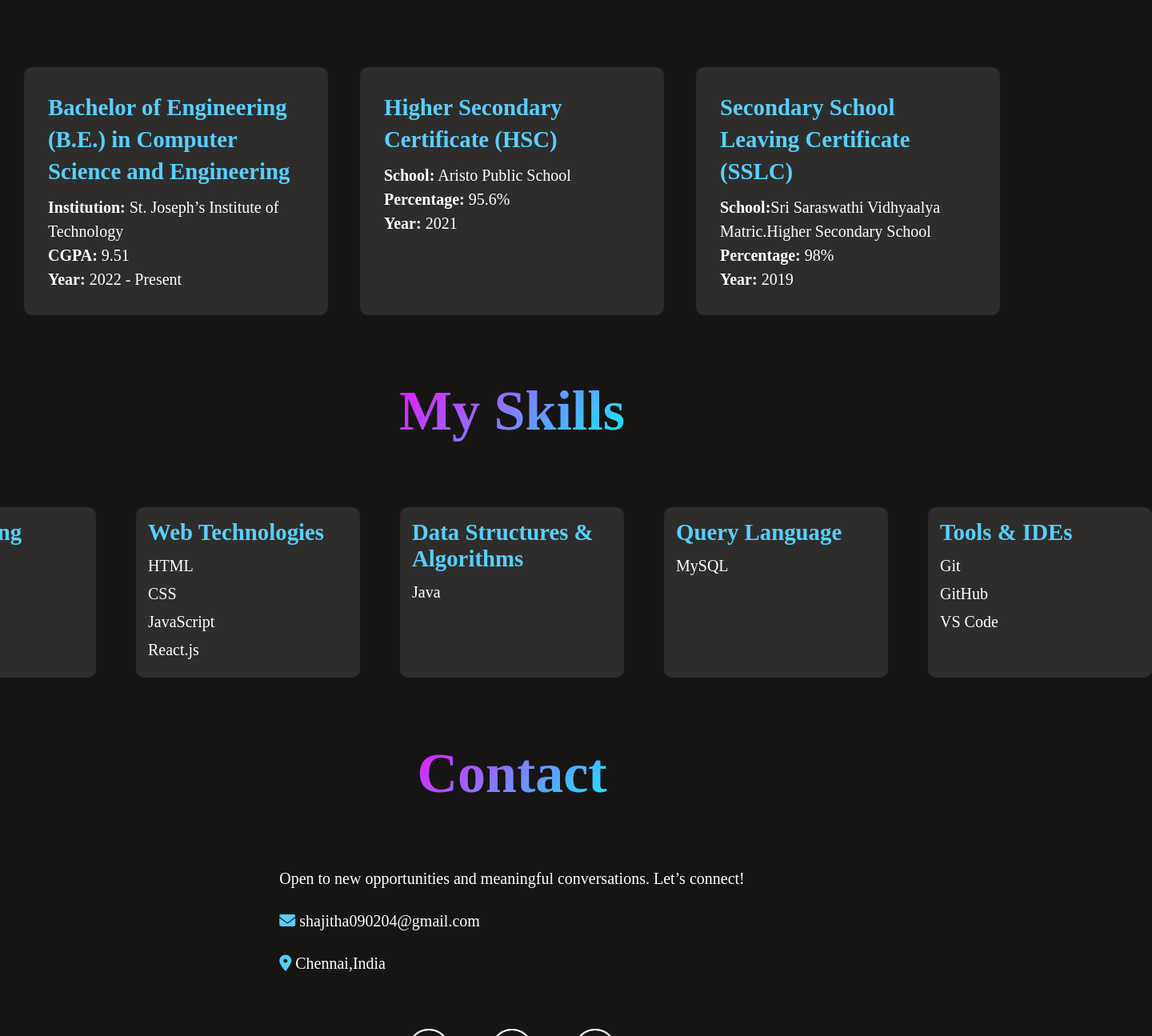
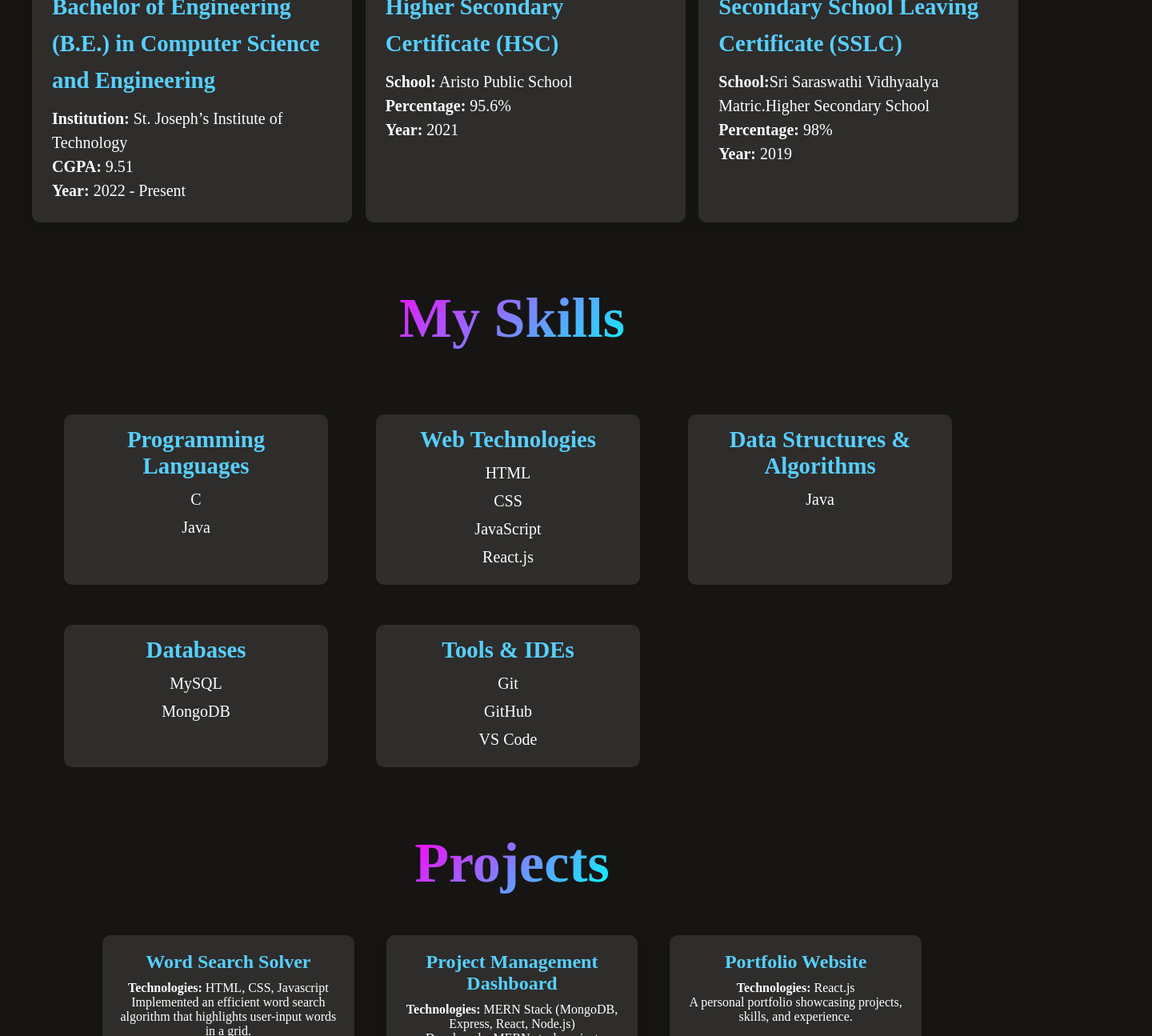
Before and after one commit to ShajithaS/Portfolio-react, a React (Vite) app in the folder Portfolio using react/: page /about in a window 1280 px wide. Shown: the part 1505-2800 px from the top of the page at 80% size, 1440 px wide, since content can reach past the window. Built offline with nearby package versions, Linux system fonts and the light colour scheme.

Commit message:
few changes

```diff
--- a/Portfolio using react/package.json
+++ b/Portfolio using react/package.json
@@ -24,6 +24,6 @@
     "eslint-plugin-react-hooks": "^5.0.0",
     "eslint-plugin-react-refresh": "^0.4.18",
     "globals": "^15.14.0",
-    "vite": "^6.1.0"
+    "vite": "^6.2.5"
   }
 }
--- a/Portfolio using react/src/App.jsx
+++ b/Portfolio using react/src/App.jsx
@@ -5,6 +5,7 @@ import About from './Components/About/About'
 import Education from './Components/Education/Education'
 import Skills from './Components/Skills/Skills'
 import Contact from './Components/Contact/Contact'
+import Projects from './Components/Projects/Projects'
 
 const App = () => {
   return (
@@ -14,6 +15,7 @@ const App = () => {
       <About />
       <Education />
       <Skills />
+      <Projects/>
       <Contact/>
     </div>
   )
--- a/Portfolio using react/src/Components/Education/Education.css
+++ b/Portfolio using react/src/Components/Education/Education.css
@@ -1,4 +1,4 @@
-.education{
+/*.education{
     display:flex;
     align-items: center;
     flex-direction: column;
@@ -36,7 +36,7 @@
 }
 
 /* Text */
-.education-card p {
+/*.education-card p {
     font-size:20px ;
     line-height: 1.5;
 }
@@ -74,7 +74,7 @@
     }
 
     .education-content {
-        flex-direction: column; /* Stacks cards vertically */
+        flex-direction: column;
         gap: 20px;
     }
 
@@ -82,4 +82,103 @@
         width: 100%;
         padding: 15px;
     }
+}*/
+.education {
+    display: flex;
+    align-items: center;
+    flex-direction: column;
+    gap: 50px;
+    margin: 40px;
 }
+
+.education-title {
+    font-size: 35px;
+    font-weight: 600;
+    padding: 0px 30px;
+    background: linear-gradient(135deg, #ff00ff, #00ffff);
+    background-clip: text;
+    -webkit-background-clip: text;
+    -webkit-text-fill-color: transparent;
+}
+
+.education-content {
+    display: grid;  /* Use grid for better alignment */
+    grid-template-columns: repeat(auto-fit, minmax(250px, 1fr)); /* Responsive grid */
+    gap: 50px;
+    justify-content: center; /* Center align content */
+    width: 100%;
+    max-width: 1200px;
+}
+
+
+    .education-card {
+    background: rgba(255, 255, 255, 0.1);
+    padding: 25px;
+    border-radius: 10px;
+    min-width: 250px;  /* Ensures a minimum width */
+    width: 100%;  /* Allows it to shrink and expand within the grid */
+    max-width: 350px;  /* Prevents it from becoming too wide */
+    line-height: 1.6;
+    transition: transform 0.3s;
+    box-shadow: 0px 5px 15px rgba(0, 0, 0, 0.1);
+}
+
+
+.education-card h3 {
+    color: #57cfff;
+    font-size: 1.8rem;
+    margin-bottom: 10px;
+}
+
+.education-card p {
+    font-size: 20px;
+    line-height: 1.5;
+}
+
+.education-card:hover {
+    transform: scale(1.05);
+    border: 1px solid #57cfff;
+}
+
+/* Responsive Design */
+@media screen and (max-width: 1024px) {
+    .education-content {
+        gap: 20px;
+    }
+
+    .education-card {
+        width: 280px;
+        padding: 20px;
+    }
+}
+
+@media screen and (max-width: 768px) {
+    .education {
+        margin: 20px;
+    }
+
+    .education-title {
+        font-size: 28px;
+    }
+
+    .education-card {
+        width: 90%;
+    }
+}
+
+@media screen and (max-width: 480px) {
+    .education-title {
+        font-size: 24px;
+    }
+
+    .education-content {
+        flex-direction: column; /* Stacks cards vertically */
+        align-items: center;
+        gap: 15px;
+    }
+
+    .education-card {
+        width: 100%;
+        padding: 15px;
+    }
+}
--- a/Portfolio using react/src/Components/Navbar/Navbar.jsx
+++ b/Portfolio using react/src/Components/Navbar/Navbar.jsx
@@ -22,7 +22,9 @@ const Navbar = () => {
         <li><AnchorLink className='anchor-link' offset={50} href='#about'>About me</AnchorLink></li>
         <li><AnchorLink className='anchor-link' offset={50} href='#education'>Education</AnchorLink></li>
         <li><AnchorLink className='anchor-link' offset={50} href='#skills'>Skills</AnchorLink></li>
+        <li><AnchorLink className='anchor-link' offset={50} href='#projects'>Projects</AnchorLink></li>
         <li><AnchorLink className='anchor-link' offset={50} href='#contact'>Contact</AnchorLink></li>
+
     </ul>
     <div className='nav-connect'><AnchorLink className='connect-anchor-link' offset={50} href='#contact'>Connnect with me</AnchorLink></div>
     </div>
--- /dev/null
+++ b/Portfolio using react/src/Components/Projects/Projects.css
@@ -0,0 +1,122 @@
+.projects {
+    display: flex;
+    flex-direction: column;
+    align-items: center;
+    gap: 50px;
+    margin: 80px 10%;
+}
+
+.projects-title {
+    font-size: 35px;
+    font-weight: 600;
+    background: linear-gradient(135deg, #ff00ff, #00ffff);
+    background-clip: text;
+    -webkit-background-clip: text;
+    -webkit-text-fill-color: transparent;
+    text-align: center;
+}
+
+.projects-content {
+    display: grid;
+    grid-template-columns: repeat(auto-fit, minmax(300px, 1fr));
+    gap: 40px;
+    justify-content: center;
+    width: 100%;
+    max-width: 1200px;
+}
+
+.project-card {
+    background: rgba(255, 255, 255, 0.1);
+    padding: 20px;
+    border-radius: 10px;
+    transition: transform 0.3s ease-in-out;
+    box-shadow: 0px 5px 15px rgba(0, 0, 0, 0.1);
+    text-align: center;
+    display: flex;
+    flex-direction: column;
+    justify-content: space-between;
+    height: 200px; /* Fixed height */
+    overflow: hidden;
+}
+
+.project-card h2 {
+    color: #57cfff;
+    font-size: 1.5rem;
+    margin-bottom: 10px;
+}
+
+/* Fixed size for technologies and description */
+.project-card .technologies,
+.project-card .description {
+    max-height: 50px; /* Fixed height */
+    overflow-y: auto; /* Enable scrolling */
+    padding: 5px;
+    text-align: left;
+    font-size: 20px;
+    line-height: 1.4;
+    scrollbar-width: thin;
+    scrollbar-color: #57cfff transparent;
+}
+
+/* Custom scrollbar for WebKit browsers */
+.project-card .technologies::-webkit-scrollbar,
+.project-card .description::-webkit-scrollbar {
+    width: 5px;
+}
+
+.project-card .technologies::-webkit-scrollbar-thumb,
+.project-card .description::-webkit-scrollbar-thumb {
+    background-color: #57cfff;
+    border-radius: 5px;
+}
+
+/* Ensure the link stays at the bottom */
+.project-card a {
+    color: #ff00ff;
+    text-decoration: none;
+    font-weight: bold;
+    transition: color 0.3s;
+    margin-top: auto; /* Push link to bottom */
+}
+
+.project-card a:hover {
+    color: #00ffff;
+}
+
+.project-card:hover {
+    transform: scale(1.05);
+    border: 1px solid #57cfff;
+}
+
+/* Responsive Design */
+@media screen and (max-width: 768px) {
+    .projects {
+        margin: 40px 5%;
+    }
+
+    .projects-title h1 {
+        font-size: 35px;
+    }
+
+    .project-card {
+        width: 100%;
+    }
+}
+
+@media screen and (max-width: 480px) {
+    .projects-title h1 {
+        font-size: 35px;
+    }
+
+    .projects-content {
+        display: flex;
+        flex-direction: column;
+        align-items: center;
+        gap: 20px;
+    }
+
+    .project-card {
+        width: 100%;
+        padding: 15px;
+    }
+}
--- /dev/null
+++ b/Portfolio using react/src/Components/Projects/Projects.jsx
@@ -0,0 +1,44 @@
+import React from "react";
+import "./Projects.css";
+
+const projects = [{
+    title: "Word Search Solver",
+    technologies: "HTML, CSS, Javascript",
+    description: "Implemented an efficient word search algorithm that highlights user-input words in a grid.",
+    link: "https://shajithas.github.io/Word-Search/",
+  },
+  {
+    title: "Project Management Dashboard",
+    technologies: "MERN Stack (MongoDB, Express, React, Node.js)",
+    description: "Developed a MERN stack project management system with task management, dynamic status updates, and a visual dashboard.",
+    link: "https://project-management-dashboard-lake.vercel.app/",
+  },
+  {
+    title: "Portfolio Website",
+    technologies: "React.js",
+    description: "A personal portfolio showcasing projects, skills, and experience.",
+    link: "https://shajitha-portfolio-phi.vercel.app/",
+  },
+];
+
+const Projects = () => {
+  return (
+    <div className="projects" id="projects">
+      <div className="projects-title">
+        <h1>Projects</h1>
+      </div>
+      <div className="projects-content">
+        {projects.map((project, index) => (
+          <div key={index} className="project-card">
+            <h2>{project.title}</h2>
+            <p><strong>Technologies:</strong> {project.technologies}</p>
+            <p>{project.description}</p>
+            <a href={project.link} target="_blank" rel="noopener noreferrer">View Project</a>
+          </div>
+        ))}
+      </div>
+    </div>
+  );
+};
+
+export default Projects;
--- a/Portfolio using react/src/Components/Skills/Skills.css
+++ b/Portfolio using react/src/Components/Skills/Skills.css
@@ -14,7 +14,7 @@
     flex-direction: column;
     gap: 80px;
 }
-.skill-content{
+/*.skill-content{
     display: flex;
     grid-template-columns: 1fr 1fr;
     gap: 50px;
@@ -25,6 +25,24 @@
             border-radius: 10px;
             width: 250px;
 
+}*/
+.skill-content {
+    display: grid;  /* Use grid for better alignment */
+    grid-template-columns: repeat(auto-fit, minmax(250px, 1fr)); /* Responsive grid */
+    gap: 50px;
+    justify-content: center; /* Center align content */
+    width: 100%;
+    max-width: 1200px;
+}
+
+.skill-card {
+    background: rgba(255, 255, 255, 0.1);
+    padding: 15px;
+    border-radius: 10px;
+    width: 100%; /* Take full grid space */
+    max-width: 300px; /* Prevent too wide cards */
+    text-align: center; /* Center content */
+    transition: transform 0.3s;
 }
 .skill-card h2 {
     color:#57cfff;
--- a/Portfolio using react/src/Components/Skills/Skills.jsx
+++ b/Portfolio using react/src/Components/Skills/Skills.jsx
@@ -31,9 +31,10 @@ const Skills = () => {
                 </ul>
             </div>
             <div class="skill-card">
-                <h2>Query Language</h2>
+                <h2>Databases</h2>
                 <ul>
                     <li>MySQL</li>
+                    <li>MongoDB</li>
                 </ul>
             </div>
             <div class="skill-card">
--- a/Portfolio using react/src/Routes/AppRoutes.jsx
+++ b/Portfolio using react/src/Routes/AppRoutes.jsx
@@ -4,7 +4,7 @@ import Hero from "../Components/Hero/Hero";
 import About from "../Components/About/About";
 import Education from "../Components/Education/Education";
 import Skills from "../Components/Skills/Skills";
-
+import Projects from "../Components/Projects/Projects"
 const AppRoutes = () => {
   return (
     <BrowserRouter>
@@ -13,7 +13,7 @@ const AppRoutes = () => {
             <Route path='/about' element={<About/>}></Route>
             <Route path='/education' element={<Education/>}></Route>
             <Route path='/skills' element={<Skills/>}></Route>
-
+            <Route path='/projects' element={<Projects/>}></Route>
         </Routes>
     </BrowserRouter>
   )
```
Also changed, not shown: Portfolio using react/src/Components/About/About.css (+66 -1 lines), 1 other file (tests, documents, lock files or other folders).
